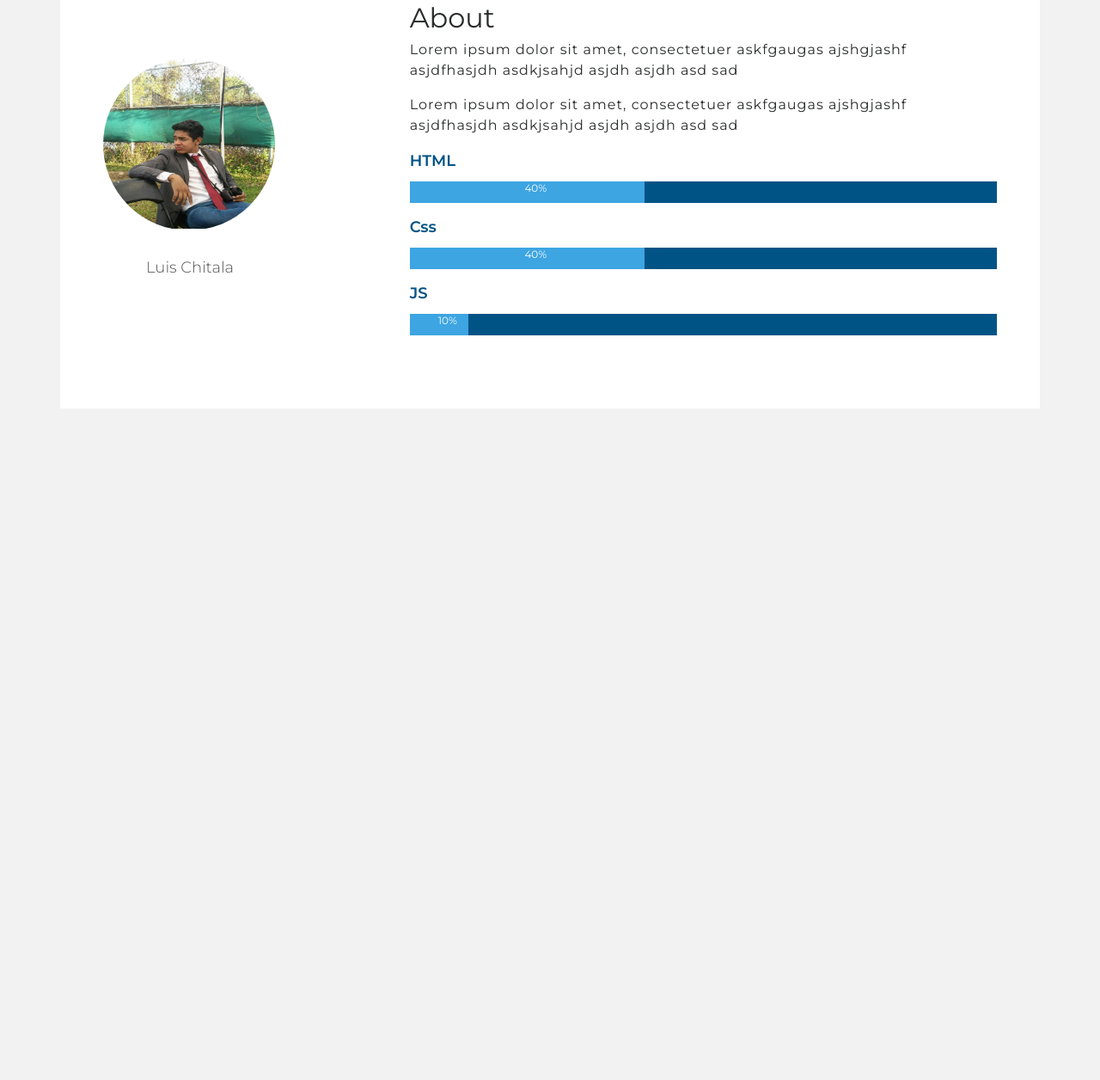
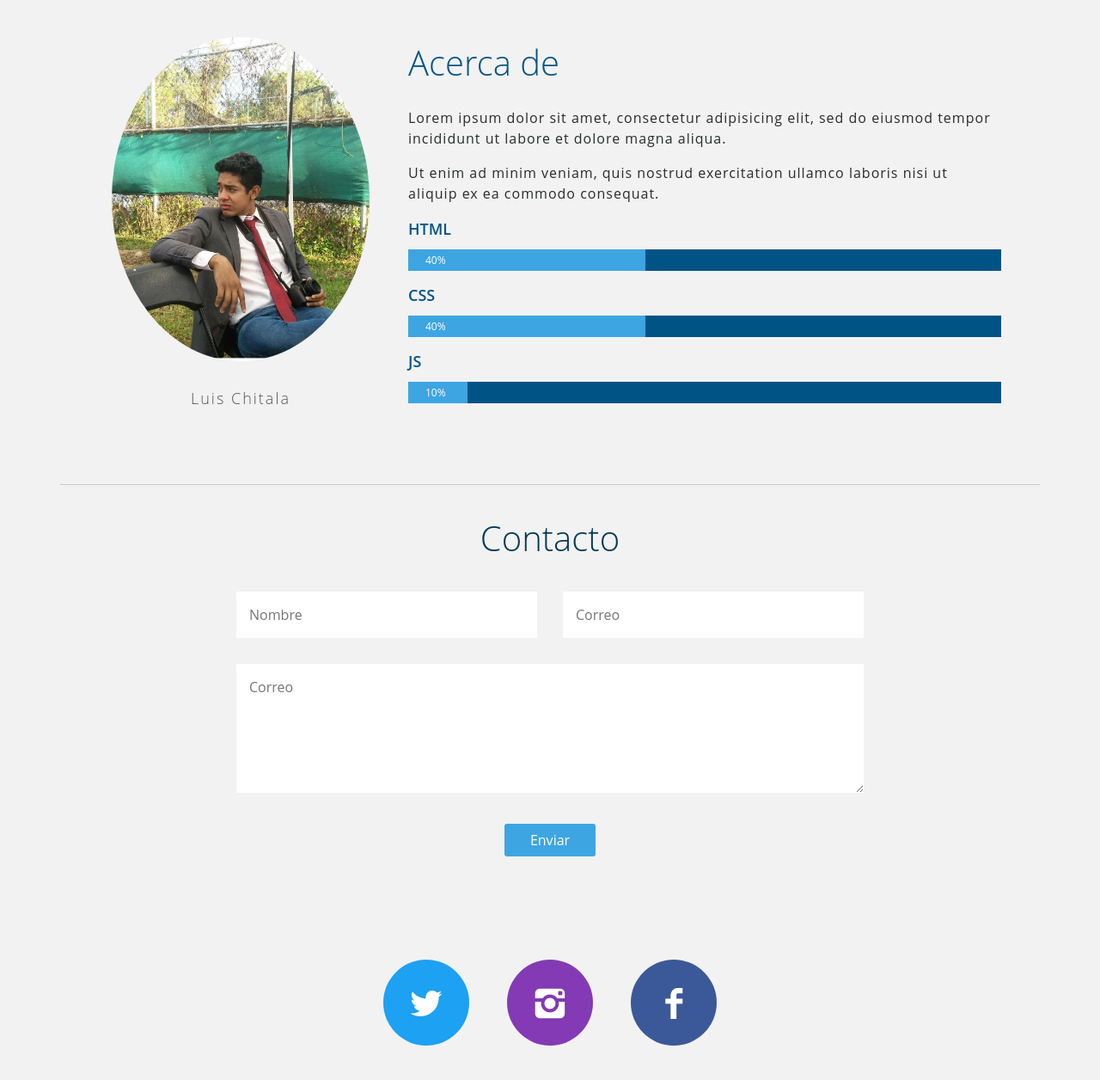
Before and after one commit to luischitala/Personal-Brand, a plain HTML site: page index.html in a window 1280 px wide. Shown: the part 1345-2601 px from the top of the page at 86% size. Before the commit the page ends 1860 px from the top, so only its background shows below. Drawn offline with Linux system fonts and the light colour scheme.

Commit message:
Form and Social media added

```diff
--- a/css/estilos.css
+++ b/css/estilos.css
@@ -1,146 +1,235 @@
-body{
-	background:#f2f2f2;
-	font-family: "Montserrat", sans-serif;
+body {
+	background: #f2f2f2;
+	font-family: 'Open Sans', sans-serif;
 }
-header{
+
+header {
 	margin-top: 30px;
+}
 
-}
-header .nav{
+header .nav {
 	min-height: 80px;
 	overflow: hidden;
 	background: #fff;
 }
+
+/* --- LOGO --- */
 header .logo h2,
 header .logo span,
-header .logo p{
+header .logo p {
 	font-size: 16px;
 	display: inline-block;
-	margin: 0;
+	margin:0;
 }
 
-header .logo{
+header .logo h2 {
 	font-weight: 800;
 	text-transform: uppercase;
 }
-header .logo .icono{
+
+header .logo .icono {
 	color: #bfbfbf;
 }
-header .logo p{
-	color:#777777;
+
+header .logo p {
+	color: #777777;
 }
-/*menu*/
-header .menu{
+
+/* --- MENU --- */
+header .menu {
 	padding: 0;
 }
-header .menu a{
- display:block;
- text-decoration: none;
- color:#fff;
- padding: 0 30px;
 
+header .menu a {
+	display: block;
+	text-decoration: none;
+	color: #fff;
+	padding: 0 30px;
 }
-header .menu a div span{
+
+header .menu a div span {
 	font-weight: 600;
+}
 
-}
-header .menu .c-1{background: #3da5e2}
-header .menu .c-2{background: #005385}
-header .menu .c-3{background: #003855}
+header .menu .c-1 {background: #3da5e2;}
+header .menu .c-2 {background: #005385;}
+header .menu .c-3 {background: #003855;}
 
-header .menu .c-1:hover{background: #1ba0ef}
-header .menu .c-2:hover{background: #00426a}
-header .menu .c-3:hover{background: #002d44}
+header .menu .c-1:hover {background: #1ba0ef;}
+header .menu .c-2:hover {background: #00426a;}
+header .menu .c-3:hover {background: #002d44;}
 
-
-/*
-slider*/
-.slider{
+/* --- SLIDER --- */
+.slider {
 	margin-bottom: 40px;
 }
-.slider .col{
+
+.slider .col {
 	padding: 0;
 }
-.portafolio{
+
+/* --- Portafolio --- */
+.portafolio {
 	background: #fff;
 	border-top: 5px solid #3da5e2;
 	padding: 0 20px;
-	margin-bottom: 40px
+	margin-bottom: 40px;
 }
+
 .portafolio .titulo {
 	padding: 40px 0;
 	text-align: center;
 	color: #3da5e2;
-	font-family: "Open Sans", sans-serif;
+	font-family: 'Open Sans', sans-serif;
 	font-weight: 300;
 }
 
 .portafolio .galeria .contenedor-imagen {
-	margin-bottom:40px;
+	margin-bottom: 40px;
 	max-height: 180px;
 	overflow: hidden;
 }
 
-.portafolio .galeria .contenedor-imagen a{
+.portafolio .galeria .contenedor-imagen a {
 	display: inline-block;
 	background: #3da5e2;
+}
 
-}
-.portafolio .galeria .contenedor-imagen a:hover{
+.portafolio .galeria .contenedor-imagen:hover img {
 	opacity: .3;
 }
 
-
-.portafolio .modal-dialog{
+.portafolio .modal-dialog {
 	width: 100%;
 	height: 100%;
 	max-height: 100%;
 }
 
-.foto img{
-	text-align: center;
-	width: 200px;
-	height: 200px;
-}
-/*Acerca de*/
-.acerca-de{
+/* --- Acerca de --- */
+.acerca-de {
 	padding: 30px;
 	margin-bottom: 40px;
 }
-.acerca-de .foto img{
+
+.acerca-de .foto {
+	text-align: center;
+}
+
+.acerca-de .foto img {
 	margin-bottom: 30px;
 }
-.acerca-de .foto .nombre{
+
+.acerca-de .foto .nombre {
 	color: #545454;
-	font-weight:300;
-	font-size:18px;
-	letter-spacing:2;
+	font-weight: 300;
+	font-size: 18px;
+	letter-spacing:2px;
 }
-.acerca-de .info .titulo{
-	color:#005385;
-	font-family:"Open Sans", sans-serif;
+
+.acerca-de .info .titulo {
+	color: #005385;
+	font-family: 'Open Sans', sans-serif;
 	font-weight: 300;
-	font-size:40px;
-	margin-bottom: 300px;
+	font-size: 40px;
+	margin-bottom: 30px;
 }
-.acerca-de .info .resumen{
-	letter-spacing:1px;
+
+.acerca-de .info .resumen {
+	letter-spacing: 1px;
 }
-.acerca-de .info .label{
+
+.acerca-de .info .label {
 	font-size: 18px;
-	font-weight:600;
-	color:#005385;
+	font-weight: 600;
+	color: #005385;
 	margin-bottom: 10px;
 }
-.acerca-de .info .progress{
+
+.acerca-de .info .progress {
 	background: #005385;
-	border-radius:0;
+	border-radius: 0;
 	margin-bottom: 15px;
+}
 
-}
-.acerca-de .info .progress-bar{
+.acerca-de .info .progress-bar {
 	height: 25px;
 	background: #3da5e2;
-	line-height: left;
+	line-height: 25px;
+	text-align: left;
 	padding-left: 20px;
 }
+
+/* --- Contacto --- */
+.contacto {
+	padding: 40px 0;
+	border-top: 1px solid #cbcbcb;
+	margin-bottom: 40px;
+}
+
+.contacto .titulo {
+	color: #003855;
+	font-family: 'Open Sans', sans-serif;
+	font-weight: 300;
+	font-size: 40px;
+	margin-bottom: 40px;
+	text-align: center;
+}
+
+.contacto .form-group {
+	margin-bottom: 0;
+}
+
+
+.formulario input[type='text'],
+.formulario input[type='email'],
+.formulario textarea {
+	padding: 15px;
+	border: none;
+	width: 100%;
+	font-family: 'Open Sans', sans-serif;
+	margin-bottom: 30px;
+}
+
+.formulario textarea {
+	height: 150px;
+	min-height: 150px;
+	max-height: 250px;
+}
+
+.formulario .boton {
+	background: #3da5e2;
+	border: none;
+	padding: 7px 30px;
+	color: #fff;
+	font-family: 'Open Sans', sans-serif;
+	cursor: pointer;
+	width: auto;
+	border-radius: 3px;
+}
+
+.formulario .boton:hover {
+	background: #1ba0ef;
+}
+/*redes sociales */
+.redes-sociales{
+	padding:40px 0;
+	margin-bottom:40;
+}
+.redes-sociales .icono{
+	width: 100px;
+	height: 100px;
+	font-size: 40px;
+	line-height: 100px;
+	color:#fff;
+	text-align: center;
+	background: #cbcbcb;
+	display: inline-block;;
+	margin: 0px 20px;
+	text-decoration: none;
+	border-radius:100px;
+	transition: all .3s ease;
+}
+
+.redes-sociales .twitter{background: #1da1f2;}
+.redes-sociales .instagram{background: #833ab4;}
+.redes-sociales .facebook{background: #3b5998;}
--- a/index.html
+++ b/index.html
@@ -115,6 +115,7 @@
 								<img src="img/img-7.jpg" class="img-fluid imagen" alt="">
 							</a>
 						</div>
+
 						<div class="modal fade" id="modal">
 							<div class="modal-dialog d-flex justify-content-center align-items-center">
 								<div class="modal-content">
@@ -122,36 +123,74 @@
 								</div>
 							</div>
 						</div>
+					</div>
 				</div>
 			</div>
+
+			<!-- Seccion Acerca de -->
 			<div class="row acerca-de align-items-center">
 				<div class="col-12 col-lg-4 foto">
-					<img src="img/foto.jpg" class="rounded-circle img-fluid" alt="">
-					<p class="nombre" style="padding-left: 50px;">Luis Chitala</p>
+					<img src="img/foto.jpg" width="300" height="150" class="rounded-circle img-fluid" alt="">
+					<p class="nombre">Luis Chitala</p>
 				</div>
 				<div class="col-12 col-lg-8 info">
-					<h2 class="tit">About</h2>
-					<p class="resumen">Lorem	ipsum dolor sit amet, consectetuer askfgaugas ajshgjashf asjdfhasjdh asdkjsahjd asjdh asjdh asd sad </p>
-					<p class="resumen">Lorem	ipsum dolor sit amet, consectetuer askfgaugas ajshgjashf asjdfhasjdh asdkjsahjd asjdh asjdh asd sad </p>
+					<h2 class="titulo">Acerca de</h2>
+					<p class="resumen">Lorem ipsum dolor sit amet, consectetur adipisicing elit, sed do eiusmod
+					tempor incididunt ut labore et dolore magna aliqua.</p>
+					<p class="resumen">Ut enim ad minim veniam,
+					quis nostrud exercitation ullamco laboris nisi ut aliquip ex ea commodo
+					consequat.</p>
 					<p class="label">HTML</p>
-						<div class="progress">
-							<div class="progress-bar" style="width:40%;">40%</div>
+					<div class="progress">
+						<div class="progress-bar" style="width: 40%;">40%</div>
+					</div>
+
+					<p class="label">CSS</p>
+					<div class="progress">
+						<div class="progress-bar" style="width: 40%;">40%</div>
+					</div>
+
+					<p class="label">JS</p>
+					<div class="progress">
+						<div class="progress-bar" style="width: 10%;">10%</div>
+					</div>
+				</div>
+			</div>
+
+			<!-- Seccion Contacto -->
+			<div class="row contacto justify-content-center">
+				<div class="col-12 col-lg-8">
+					<h2 class="titulo">Contacto</h2>
+					<form action="" class="formulario">
+						<div class="form-group row">
+							<div class="col-12 col-md-6">
+								<input type="text" name="" id="" placeholder="Nombre">
+							</div>
+							<div class="col-12 col-md-6">
+								<input type="email" name="" id="" placeholder="Correo">
+							</div>
 						</div>
-					<p class="label">Css</p>
-						<div class="progress">
-							<div class="progress-bar" style="width:40%;">40%</div>
+						<textarea name="" id="" placeholder="Correo"></textarea>
+						<div class="form-group d-flex justify-content-center">
+							<input type="submit" class="boton" value="Enviar">
 						</div>
-					<p class="label">JS</p>
-						<div class="progress">
-							<div class="progress-bar" style="width:10%;">10%</div>
-						</div>
+					</form>
 				</div>
 			</div>
 		</div>
-	</header>
 	</main>
+
 	<footer>
-
+		<div class="container">
+			<!-- Redes Sociales -->
+			<div class="row redes-sociales justify-content-center">
+				<div class="col-auto">
+					<a href="#" class="icono icon-twitter twitter"></a>
+					<a href="#" class="icono icon-instagram instagram"></a>
+					<a href="#" class="icono icon-facebook facebook"></a>
+				</div>
+			</div>
+		</div>
 	</footer>
 
 	<script src="js/jquery-3.4.1.min.js"></script>
```
